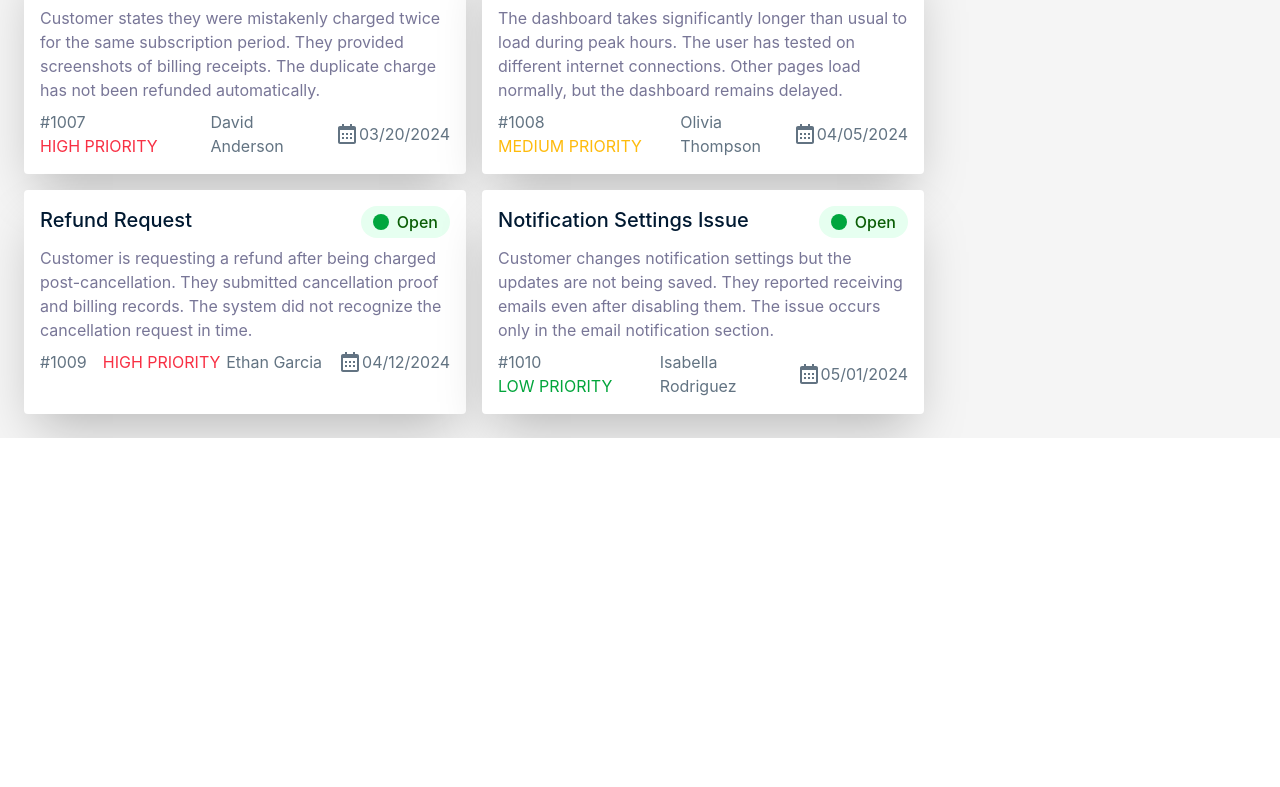
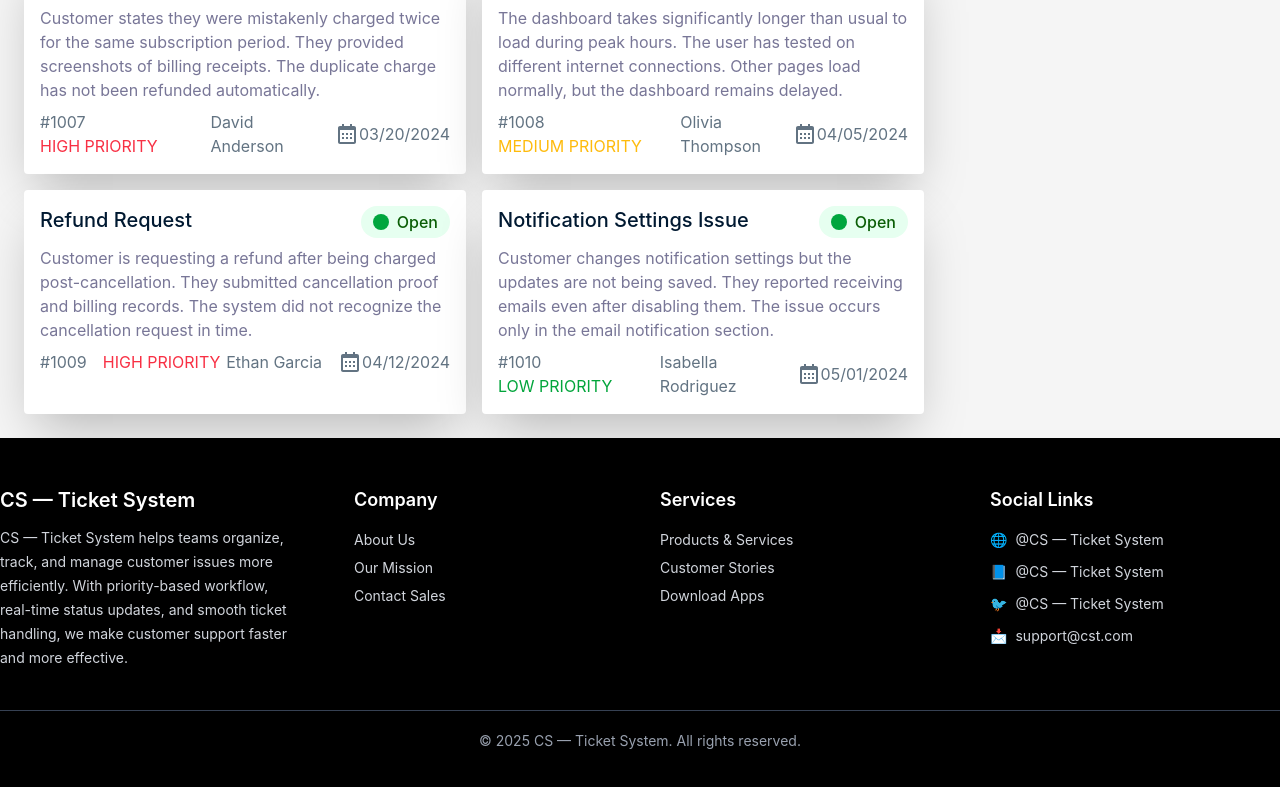
Before and after one commit to Shefaul-22/Customer-support-Fix-Issue, a React (Vite) app: page / in a window 1280 px wide. Shown: the part 1242-2029 px from the top of the page. Before the commit the page ends 1680 px from the top, so only its background shows below. Built offline with nearby package versions, Linux system fonts and the light colour scheme.

Commit message:
Footer added, navbar hero updated as figma design

```diff
--- a/src/App.jsx
+++ b/src/App.jsx
@@ -8,6 +8,7 @@ import AllTickets from "./components/main/AllTickets";
 import TaskStatus from "./components/main/TaskStatus";
 import { ToastContainer } from "react-toastify";
 import 'react-toastify/dist/ReactToastify.css';
+import Footer from "./components/Footer";
 
 
 const fetchTickets = async () => {
@@ -76,6 +77,13 @@ export default function App() {
 
       {/* Footer section */}
 
+      <footer>
+
+        <Footer></Footer>
+
+      </footer>
+
+      <ToastContainer />
 
 
       <ToastContainer />
--- /dev/null
+++ b/src/components/Footer.jsx
@@ -0,0 +1,70 @@
+import React from 'react';
+
+const Footer = () => {
+    return (
+        <div className="bg-black text-gray-300 py-12 px-6 md:px-0">
+            <div className="max-w-7xl mx-auto  grid grid-cols-1 md:grid-cols-4 gap-10">
+
+
+                <div>
+                    <h2 className="text-white text-xl font-semibold mb-3">CS — Ticket System</h2>
+                    <p className="text-sm leading-6 ">
+                        CS — Ticket System helps teams organize, track, and manage customer issues
+                        more efficiently. With priority-based workflow, real-time status updates,
+                        and smooth ticket handling, we make customer support faster and more effective.
+                    </p>
+                </div>
+
+
+                <div className='ml-0 md:ml-6'>
+                    <h3 className="text-white font-semibold text-lg mb-4">Company</h3>
+                    <ul className="space-y-2 text-sm">
+                        <li><a href="#" className="hover:text-white">About Us</a></li>
+                        <li><a href="#" className="hover:text-white">Our Mission</a></li>
+                        <li><a href="#" className="hover:text-white">Contact Sales</a></li>
+                    </ul>
+                </div>
+
+
+                <div>
+                    <h3 className="text-white font-semibold text-lg mb-4">Services</h3>
+                    <ul className="space-y-2 text-sm">
+                        <li><a href="#" className="hover:text-white">Products & Services</a></li>
+                        <li><a href="#" className="hover:text-white">Customer Stories</a></li>
+                        <li><a href="#" className="hover:text-white">Download Apps</a></li>
+                    </ul>
+                </div>
+
+
+                <div>
+                    <h3 className="text-white font-semibold text-lg mb-4">Social Links</h3>
+                    <ul className="space-y-3 text-sm">
+                        <li className="flex items-center gap-2">
+                            <span>🌐</span> @CS — Ticket System
+                        </li>
+
+                        <li className="flex items-center gap-2">
+                            <span>📘</span> @CS — Ticket System
+                        </li>
+
+                        <li className="flex items-center gap-2">
+                            <span>🐦</span> @CS — Ticket System
+                        </li>
+
+                        <li className="flex items-center gap-2">
+                            <span>📩</span> support@cst.com
+                        </li>
+                    </ul>
+                </div>
+
+            </div>
+
+
+            <div className="border-t border-gray-700 mt-10 pt-5 text-center text-sm text-gray-400">
+                © 2025 CS — Ticket System. All rights reserved.
+            </div>
+        </div>
+    );
+};
+
+export default Footer;
```
